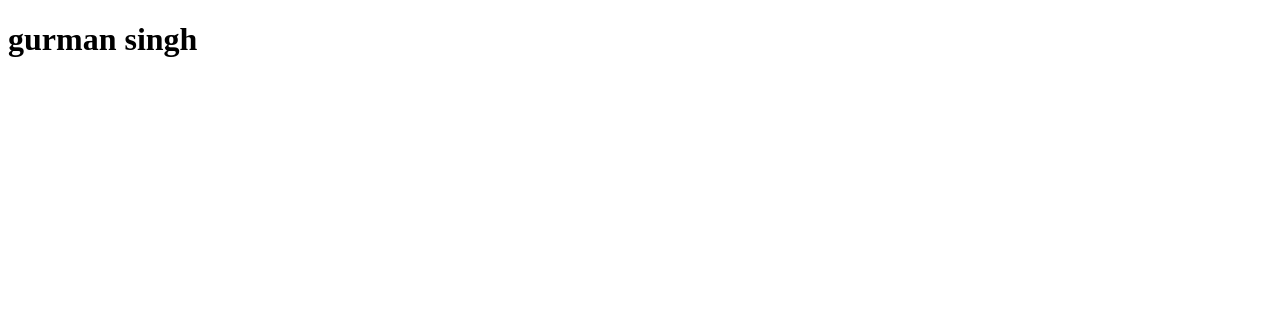
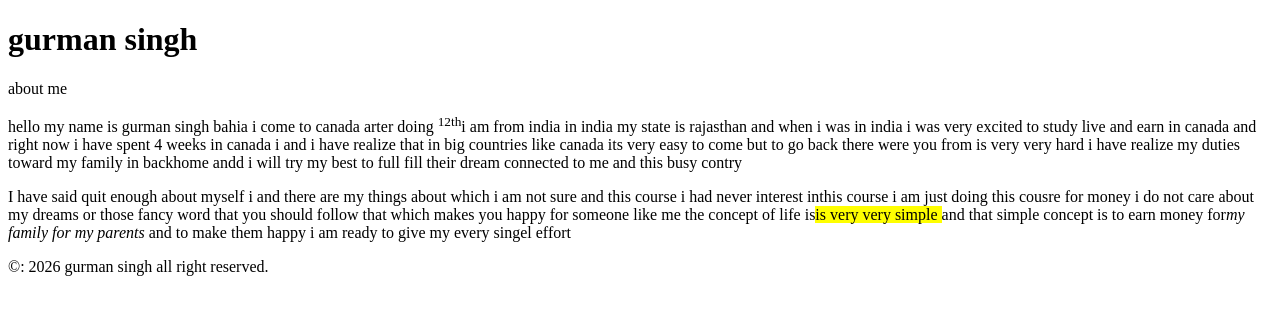
Before and after one commit to singh2842/singh2842.github.io, a plain HTML site: page html-assignment/index.html in a window 1280 px wide. Drawn offline with Linux system fonts and the light colour scheme.

Commit message:
added  paragraph 1 and 2  and added quate and footer

```diff
--- a/html-assignment/index.html
+++ b/html-assignment/index.html
@@ -3,11 +3,18 @@
 <head>
     <meta charset="UTF-8">
     <meta name="viewport" content="width=device-width, initial-scale=1.0">
-    <title>Document</title>
+    <title>html assignment </title>
 </head>
 <body>
     <header>
         <h1>gurman singh</h1>
+
     </header>
+    <article>about me</article>
+    <P>hello my name is gurman singh bahia  i come to canada arter doing <sup> 12th</sup>i am from india in india my state is rajasthan and when i was in india i was very excited to study live and earn in canada and right now i have spent 4 weeks in canada i and i have realize that in big countries like canada its very easy to come but to go back there were you from is very very hard i have realize my duties toward my family in backhome andd i will try my best to full fill their dream connected to me and this busy contry
+         </P>
+         <P>I have said quit enough about myself i and there are my things about which i am not sure and this course <abbr title="interactive media design"></abbr>i had never interest inthis course i am just doing this cousre for money i do not care about my dreams or those fancy word that you should follow that which makes you happy for someone like me the concept of life is<mark>is very very simple </mark>   and that simple concept is to earn money for<EM>my family for my parents </EM>  and to make them happy i am ready to give my every singel effort
+               </P>
+<FOOTER><P>&copy: 2026 gurman singh all right reserved. </P></FOOTER>
 </body>
 </html>
```
Also changed, not shown: 1 other file.
